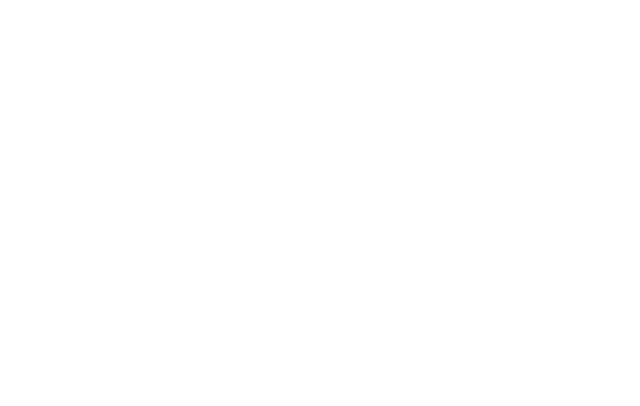
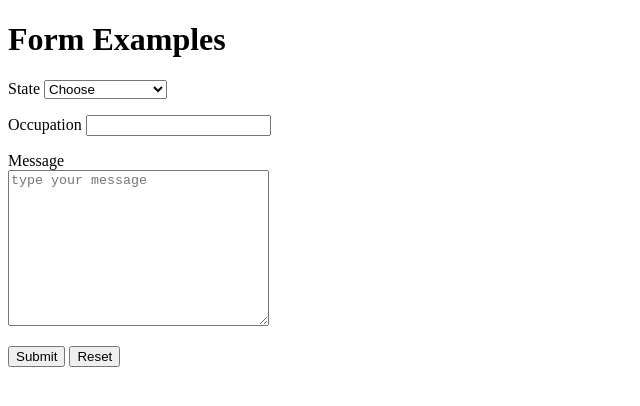
Before and after one commit to jenlisboa/Exercicios, a plain HTML site: page Ex025/form07.html in a window 1280 px wide. Shown: the whole page, without its empty margins (0-640 px from the left). Drawn offline with Linux system fonts and the light colour scheme.

Commit message:
datalist, lists

```diff
--- a/Ex025/form07.html
+++ b/Ex025/form07.html
@@ -6,6 +6,46 @@
     <title>Form</title>
 </head>
 <body>
+    <h1>Form Examples</h1>
+    <form action="register.py" method="post" autocomplete="on">
+        <p>
+            <label for="ista">State</label>
+            <select name="state" id="ista">
 
+                <option value="" selected>Choose</option>
+                <optgroup label="Southeast">
+                    <option value="mg">Minas Gerais</option>
+                    <option value="rj">Rio de Janeiro</option>
+                    <option value="sp">Sao Paulo</option>
+                </optgroup>
+
+                    <optgroup label="Northeast">
+                        <option value="ba">Bahia</option>
+                        <option value="ce">Ceara</option>
+                        <option value="ma">Maranhao</option>
+                    </optgroup>
+
+            </select>
+        </p>
+        <p>
+            <label for="iocc">Occupation</label>
+            <input type="text" name="occ" id="iocc" list="isocc">
+            <datalist id="isocc">
+                <option>Cook</option>
+                <option >Driver</option>
+                <option value="cs">Customer Service</option>
+                <option value="hr">Human Resource</option>
+            </datalist>
+
+        </p>
+        <p>
+            <label for="imsg">Message</label><br>
+            <textarea name="msg" id="imsg" cols="30" rows="10" placeholder="type your message"></textarea>
+        </p>
+        <p>
+            <input type="submit" value="Submit">
+            <input type="reset" value="Reset">
+        </p>
+    </form>
 </body>
 </html>
```
